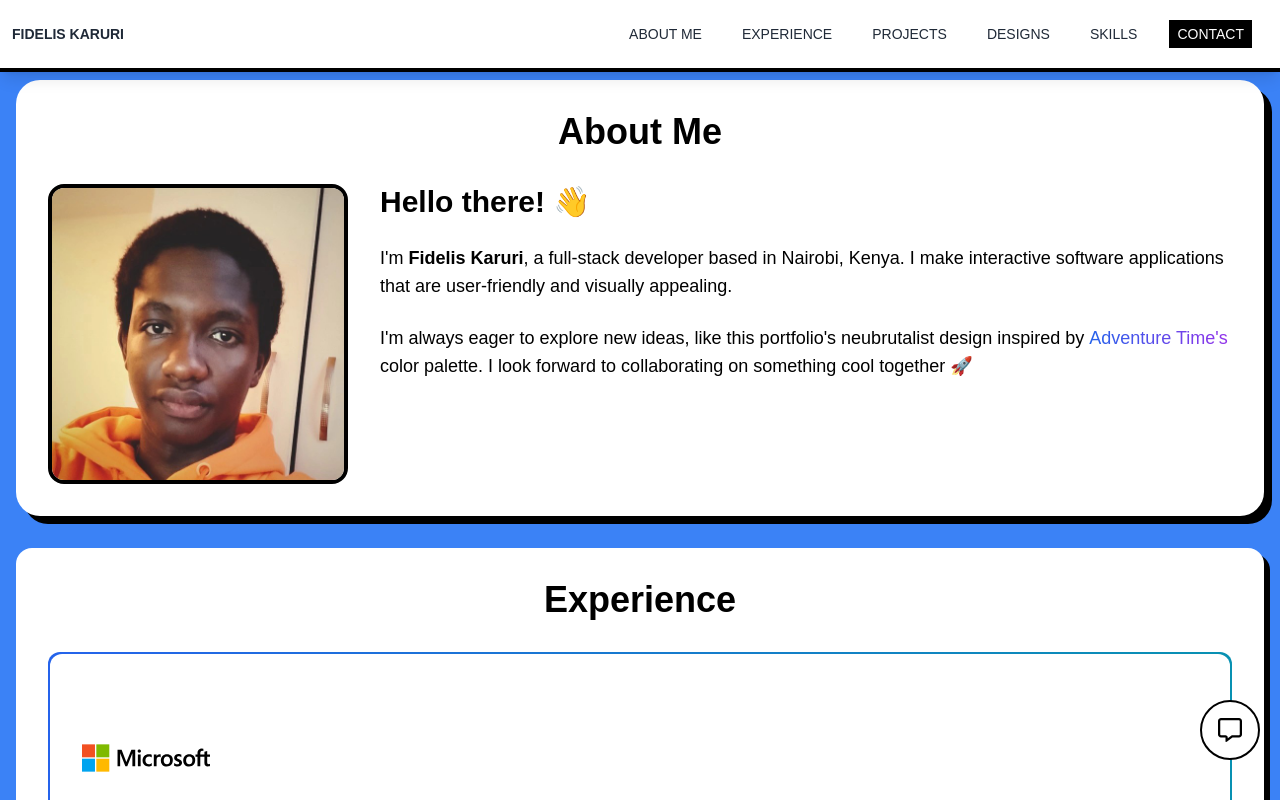
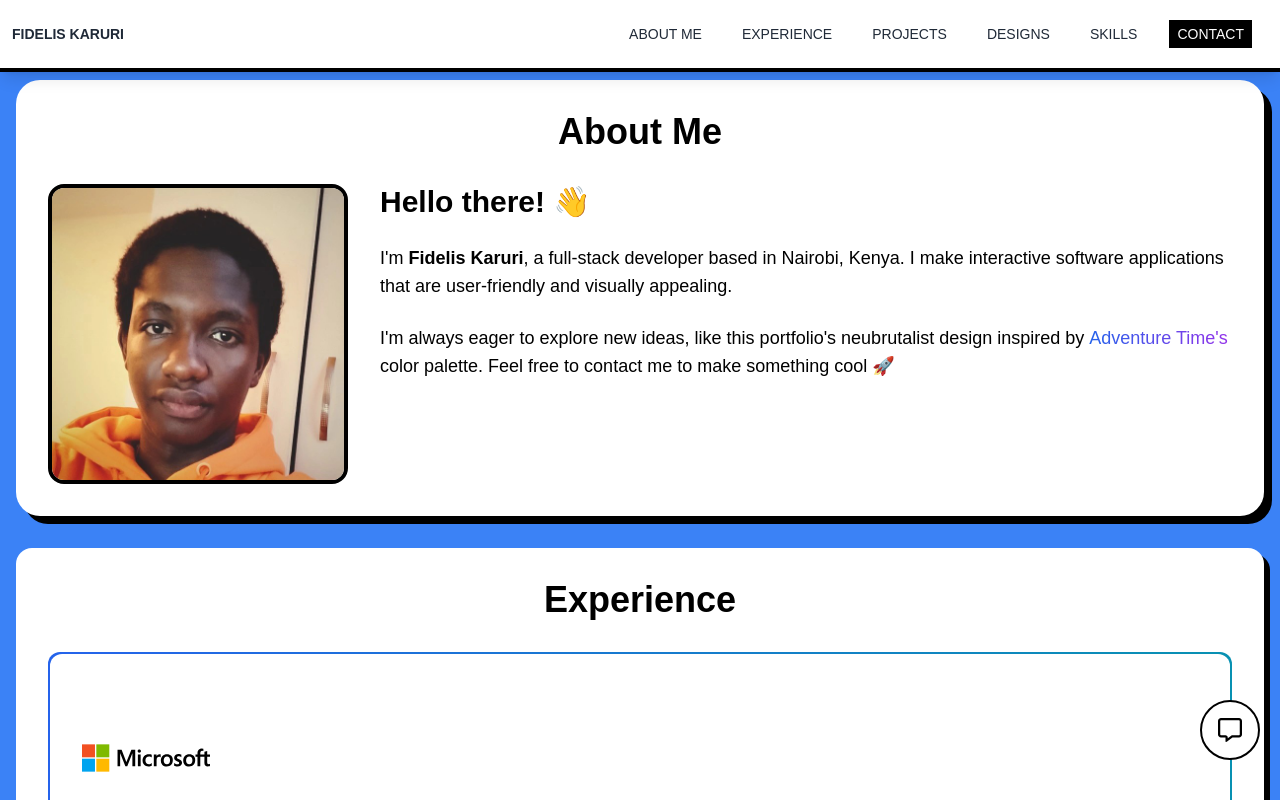
Before and after one commit to fideliskaruri/fidelis-portfolio, a Next.js app: page / in a window 1280 px wide. Shown: the top 800 px of the page. Built offline with nearby package versions, Linux system fonts and the light colour scheme.

Commit message:
Refactor AboutSection to update about me text

```diff
--- a/app/components/AboutSection.tsx
+++ b/app/components/AboutSection.tsx
@@ -47,8 +47,7 @@ const AboutSection: React.FC = () => {
                         I&apos;m always eager to explore new ideas, like this portfolio&apos;s neubrutalist
                         design inspired by {
                             <Link className="bg-gradient-to-r from-blue-600 to-purple-600 inline-block bg-clip-text text-transparent" target='_blank' href="https://www.imdb.com/title/tt1305826/"> Adventure Time's </Link>
-                        } color palette. I look forward to
-                        collaborating on something cool together 🚀
+                        } color palette. Feel free to contact me to make something cool 🚀
                     </p>
                 </motion.div>
             </div>
```
